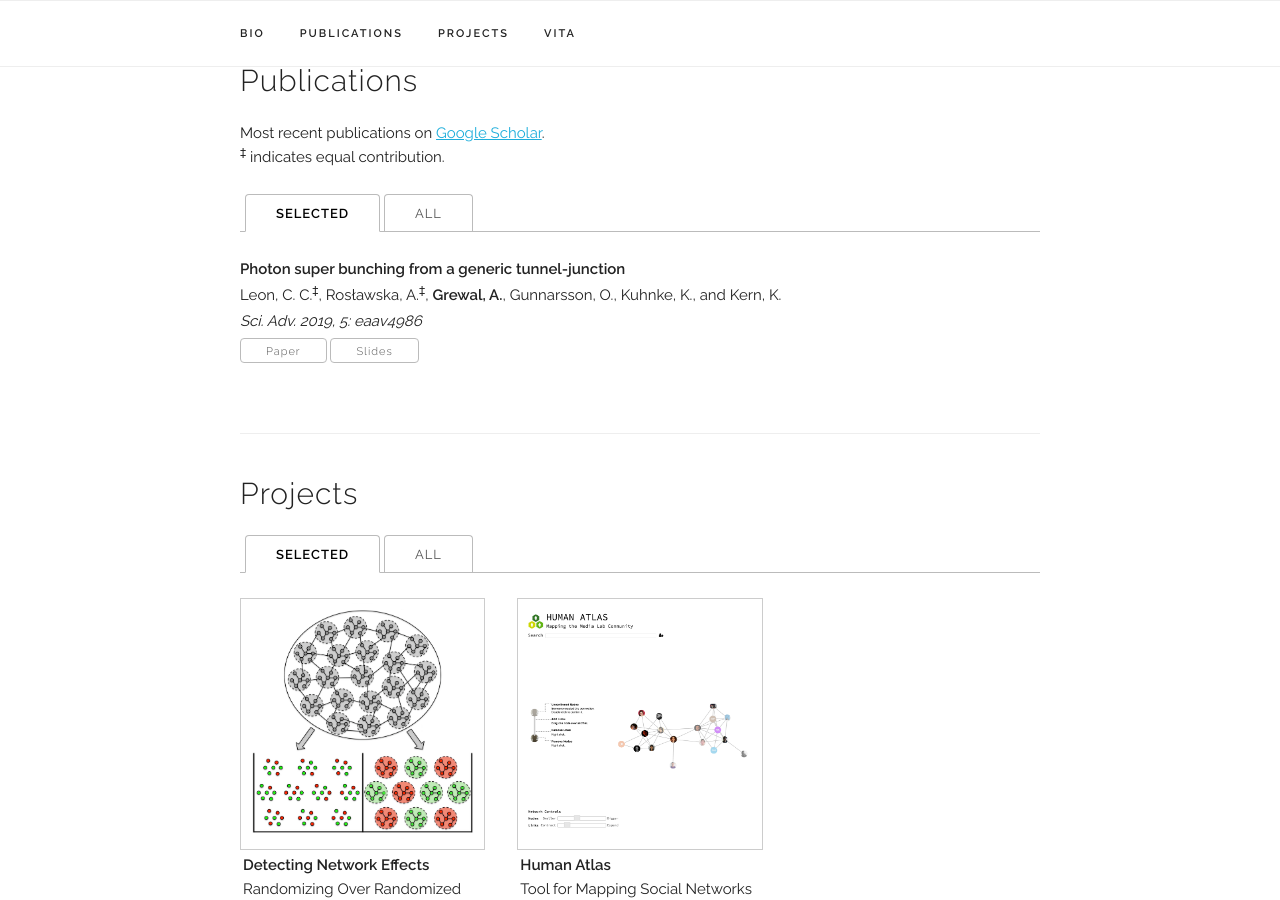
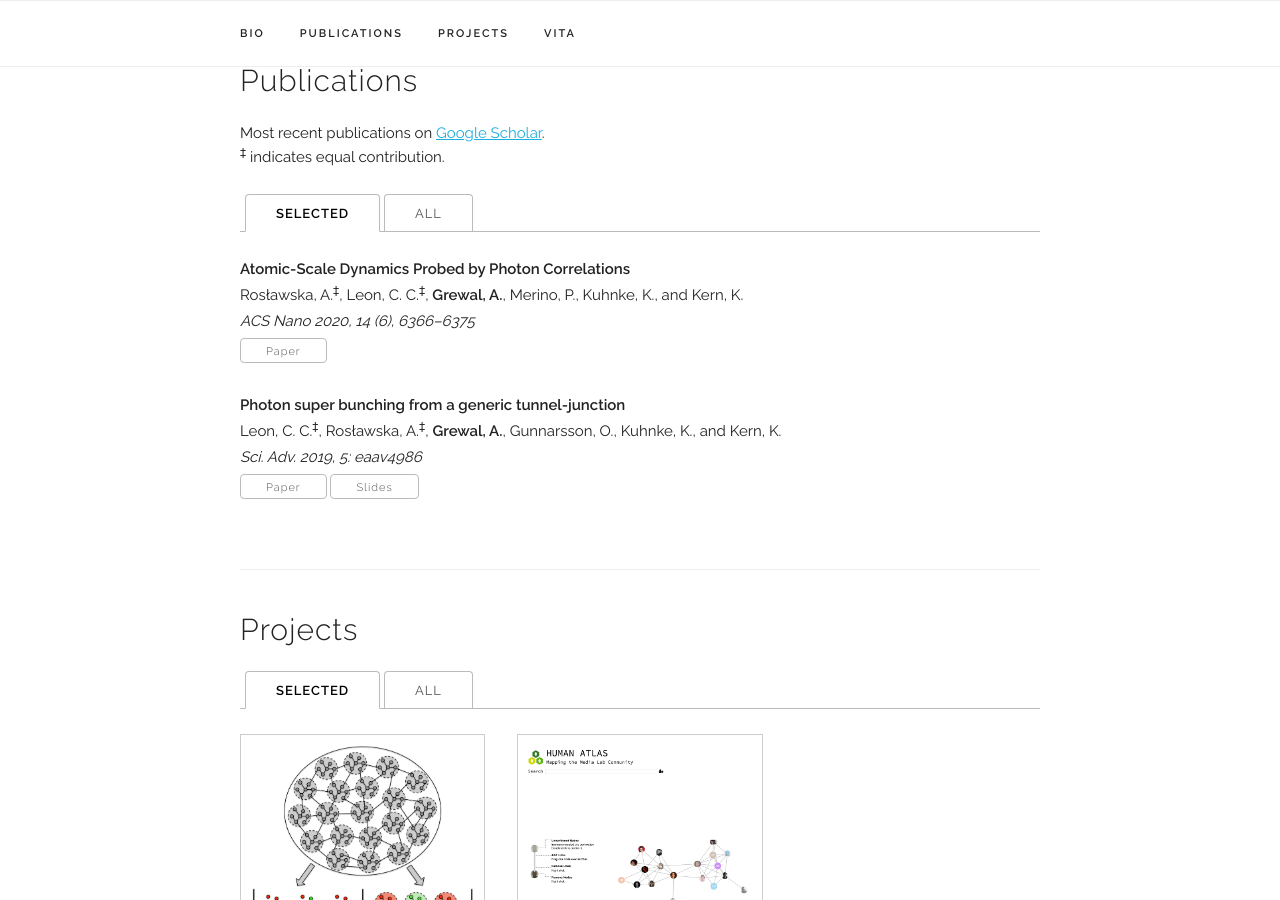
Before and after one commit to abhishekgrewal/abhishekgrewal.github.io, a Jekyll site: the page built from index.html, in a window 1280 px wide and 900 px high, scrolled down 675 px. Built offline with Jekyll 4.4.1, drawn with Linux system fonts in a browser that asks for light colours; some web fonts are replaced.

Commit message:
Update publications.yaml

```diff
--- a/_data/publications.yaml
+++ b/_data/publications.yaml
@@ -1,4 +1,10 @@
 papers:
+
+  - title: "Atomic-Scale Dynamics Probed by Photon Correlations"
+    authors: "Rosławska, A.<sup>‡</sup>, Leon, C. C.<sup>‡</sup>, <b>Grewal, A.</b>, Merino, P., Kuhnke, K., and Kern, K."
+    venue: "ACS Nano 2020, 14 (6), 6366–6375"
+    paper_pdf: "https://pubs.acs.org/doi/abs/10.1021/acsnano.0c03704"
+    selected: y
 
   - title: "Probing the Magnetism of Topological End States in 5 Armchair Graphene Nanoribbons"
     authors: "Lawrence, J., Brandimarte, P., Berdonces-Layunta, A., Mohammed, M. S. G., <b>Grewal, A.</b>, Leon, C. C., Sánchez-Portal, D., and de Oteyza, D. G."
```
